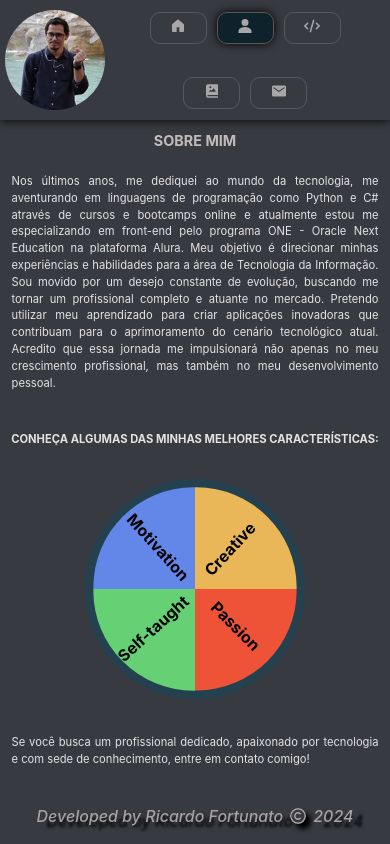
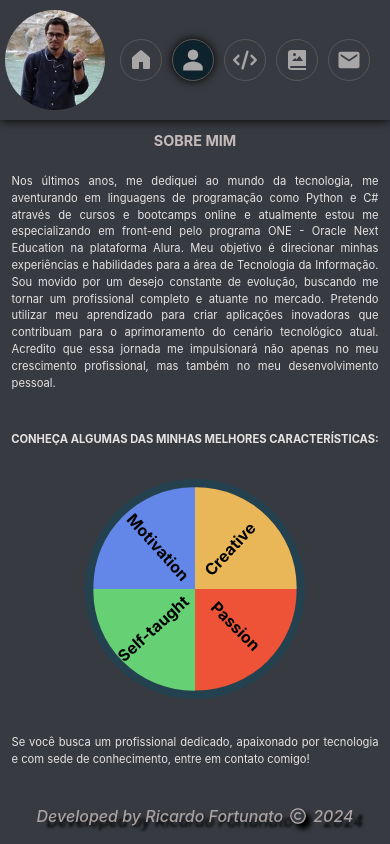
Before and after one commit to Ricardo-Forttunato/portfolio, a React (Vite) app: page /about in a window 390 px wide. Built offline with nearby package versions, Linux system fonts and the light colour scheme.

Commit message:
correção das medidas fixas para aparelhos > 920px

```diff
--- a/src/components/Contact/Contact.jsx
+++ b/src/components/Contact/Contact.jsx
@@ -43,7 +43,7 @@ export default function Contact() {
 		<div className={styles.contact}>
 			<div className={styles.title__content}>
 				<h1 className={styles.title}>Contate-me</h1>
-				<p className={styles.paragraph}>É um prazer recebê-lo em minha página profissional. Estou animado com sua visita e ficaria muito grato em receber seus comentários para ajudar a aprimorar meus projetos.</p>
+				<p className={styles.paragraph}>Olá! seja bem vinda(o). É um prazer receber sua visita em minha página profissional.  Estou sempre buscando maneiras de melhorar meus projetos e seu feedback é essencial para isso e adoraria ouvir sua opinião. Diga-me o que você achou e se precisar de um site novo ou quiser melhorar a interface do seu site atual também ofereço serviços de desenvolvimento para empresas e profissionais. Envie sua opinião e aproveite para solicitar um orçamento gratuito. </p>
 			</div>
       <form
 				className={styles.form__list}
--- a/src/components/Contact/Contact.module.css
+++ b/src/components/Contact/Contact.module.css
@@ -32,13 +32,15 @@
 }
 
 .paragraph {
+  max-width: 650px;
   font-size: 1rem;
   font-weight: 500;
   color: #b3b1b1;
   text-align: center;
   text-align: justify;
-  padding: 0 15px;
+  padding: 0;
   margin: 0;
+  border: green 1px solid;
 }
 
 .form__list {
--- a/src/components/Link/Link.module.css
+++ b/src/components/Link/Link.module.css
@@ -13,3 +13,10 @@
   justify-content: center;
   gap: 10px;
 }
+
+
+@media screen and (max-width: 670px){
+  .icon {
+    font-size: 1.5rem;
+  }
+}
--- a/src/components/SideBar/SideBar.module.css
+++ b/src/components/SideBar/SideBar.module.css
@@ -82,13 +82,17 @@
     align-items: center;
     justify-content: center;
     gap: 10px;
+
   }
 
   .container_links a {
-    width: 45px;
-    height: 20px;
+    width: 40px;
+    height: 40px;
     margin: 0;
     padding: 5px;
+    display: flex;
+    justify-content: center;
+    border-radius: 50%;
   }
 }
 
@@ -128,9 +132,7 @@
   }
 
   .container_links a {
-    width: 45px;
-    height: 20px;
-    margin: 0;
-    padding: 5px;
+    width: 30px;
+    height: 30px;
   }
 }
```
